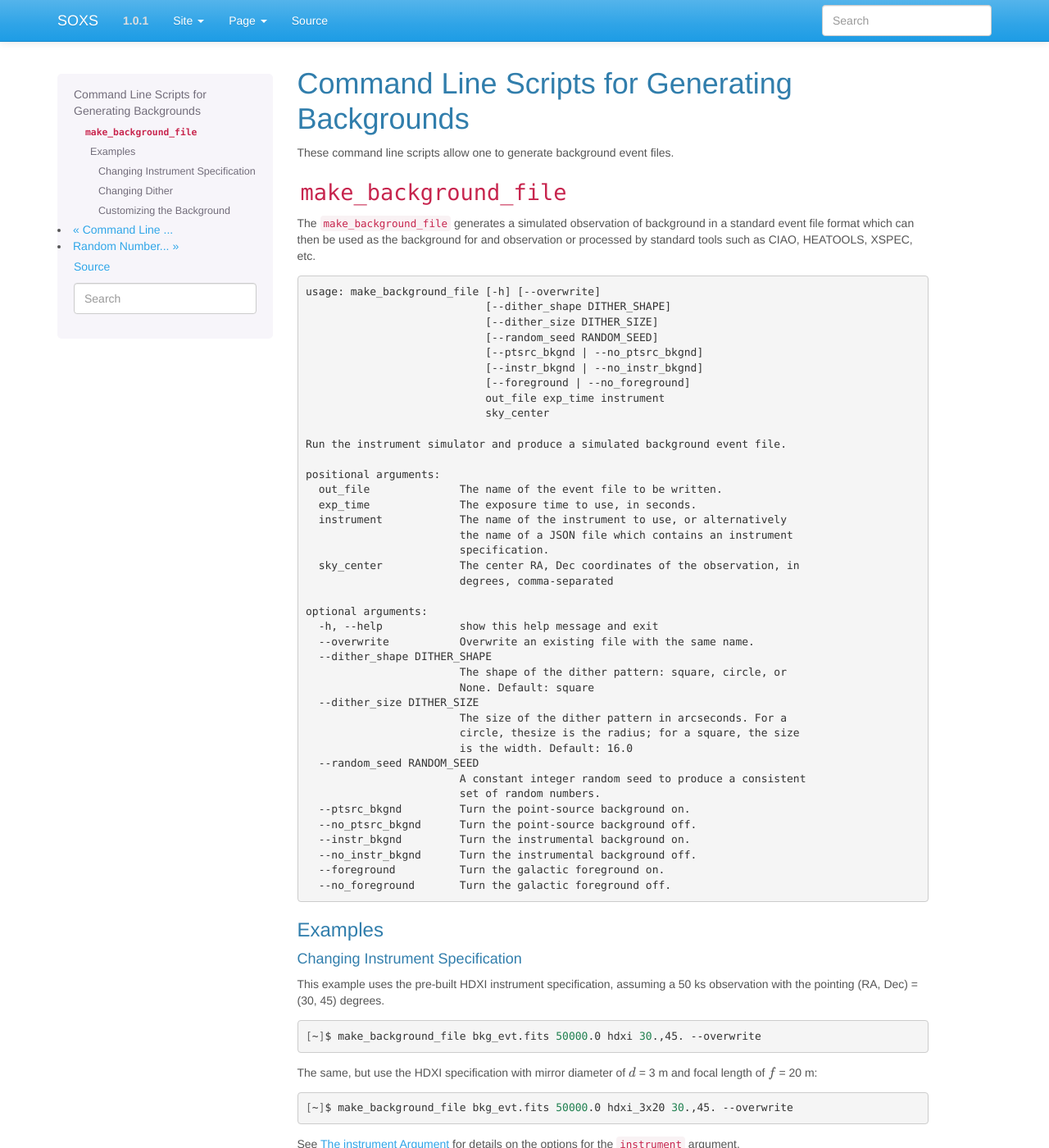
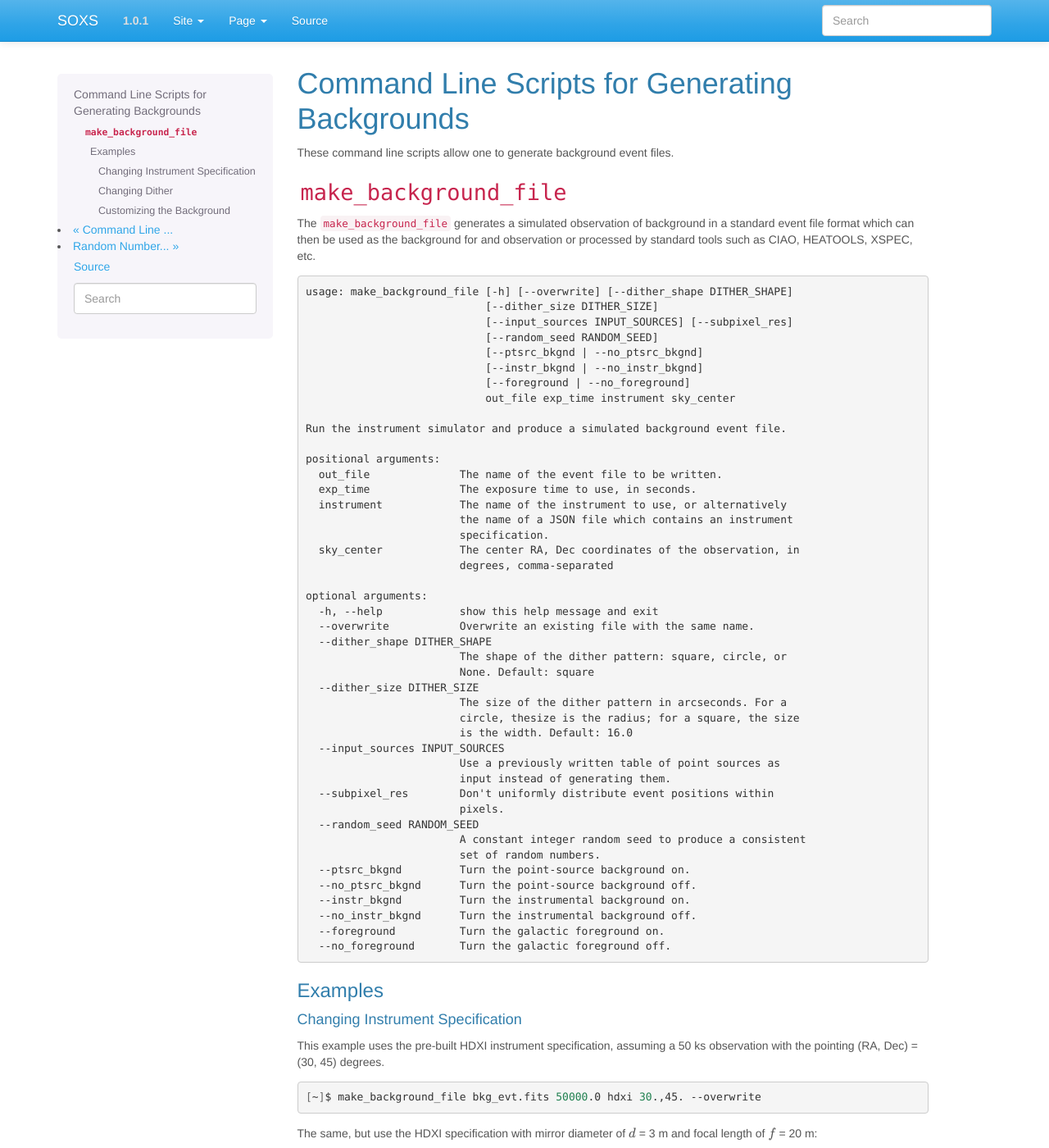
Before and after one commit to lynx-x-ray-observatory/soxs, a Sphinx documentation site: the page built from doc/source/command_line/background.rst, in a window 1280 px wide and 1400 px high. Shown: the whole window at 82% size. Built offline with Sphinx 7.4.7, drawn with Linux system fonts in a browser that asks for light colours; some of the changed text lies outside the part shown.

Commit message:
Updating more docs

```diff
--- a/doc/source/command_line/background.rst
+++ b/doc/source/command_line/background.rst
@@ -15,15 +15,14 @@ etc.
 
 .. code-block:: text
 
-    usage: make_background_file [-h] [--overwrite]
-                                [--dither_shape DITHER_SHAPE]
+    usage: make_background_file [-h] [--overwrite] [--dither_shape DITHER_SHAPE]
                                 [--dither_size DITHER_SIZE]
+                                [--input_sources INPUT_SOURCES] [--subpixel_res]
                                 [--random_seed RANDOM_SEED]
                                 [--ptsrc_bkgnd | --no_ptsrc_bkgnd]
                                 [--instr_bkgnd | --no_instr_bkgnd]
                                 [--foreground | --no_foreground]
-                                out_file exp_time instrument
-                                sky_center
+                                out_file exp_time instrument sky_center
 
     Run the instrument simulator and produce a simulated background event file.
 
@@ -46,6 +45,11 @@ etc.
                             The size of the dither pattern in arcseconds. For a
                             circle, thesize is the radius; for a square, the size
                             is the width. Default: 16.0
+      --input_sources INPUT_SOURCES
+                            Use a previously written table of point sources as
+                            input instead of generating them.
+      --subpixel_res        Don't uniformly distribute event positions within
+                            pixels.
       --random_seed RANDOM_SEED
                             A constant integer random seed to produce a consistent
                             set of random numbers.
@@ -123,3 +127,9 @@ Turn off the point-source background:
 
 Any combination of these may be used to turn multiple components off or all
 of them.
+
+Use a pre-made ASCII table of point-source properties to generate the point-source background:
+
+.. code-block:: bash
+
+    [~]$ make_background_file bkg_evt.fits 50000.0 hdxi 30.,45. --input_sources=my_ptsrc.dat --overwrite
--- a/doc/source/command_line/instrument.rst
+++ b/doc/source/command_line/instrument.rst
@@ -18,7 +18,7 @@ processed by standard tools such as CIAO, HEATOOLS, XSPEC, etc.
     usage: instrument_simulator [-h] [--overwrite] [--dither_shape DITHER_SHAPE]
                                 [--dither_size DITHER_SIZE]
                                 [--roll_angle ROLL_ANGLE]
-                                [--bkgnd_file BKGND_FILE]
+                                [--bkgnd_file BKGND_FILE] [--subpixel_res]
                                 [--random_seed RANDOM_SEED]
                                 [--ptsrc_bkgnd | --no_ptsrc_bkgnd]
                                 [--instr_bkgnd | --no_instr_bkgnd]
@@ -26,7 +26,7 @@ processed by standard tools such as CIAO, HEATOOLS, XSPEC, etc.
                                 simput_file out_file exp_time instrument
                                 sky_center
 
-    Convolve a spectrum with an ARF and RMF and produce a PHA or PI spectrum.
+    Run the instrument simulator and produce a simulated event file.
 
     positional arguments:
       simput_file           The SIMPUT file to be used as input, or "None" if you
@@ -54,6 +54,8 @@ processed by standard tools such as CIAO, HEATOOLS, XSPEC, etc.
       --bkgnd_file BKGND_FILE
                             Use background stored in a file instead of generating
                             one.
+      --subpixel_res        Don't uniformly distribute event positions within
+                            pixels.
       --random_seed RANDOM_SEED
                             A constant integer random seed to produce a consistent
                             set of random numbers.
```
